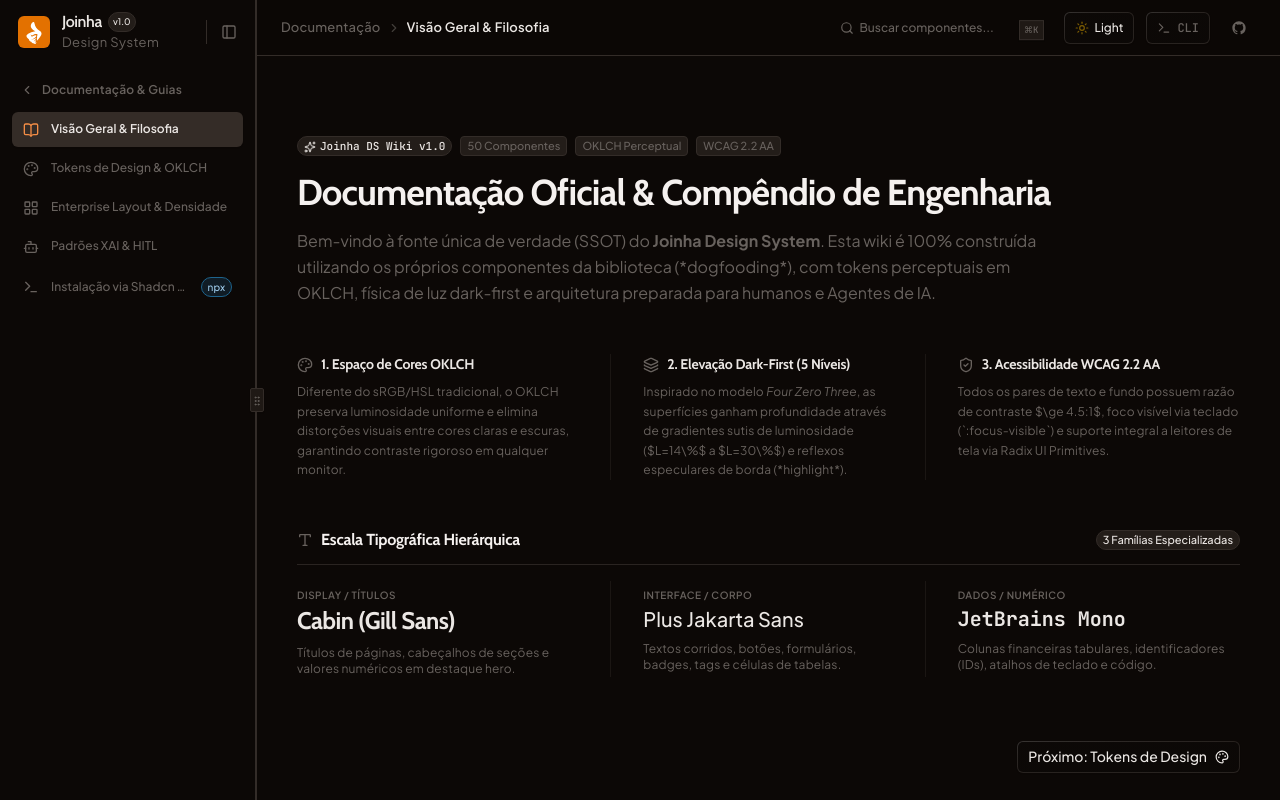
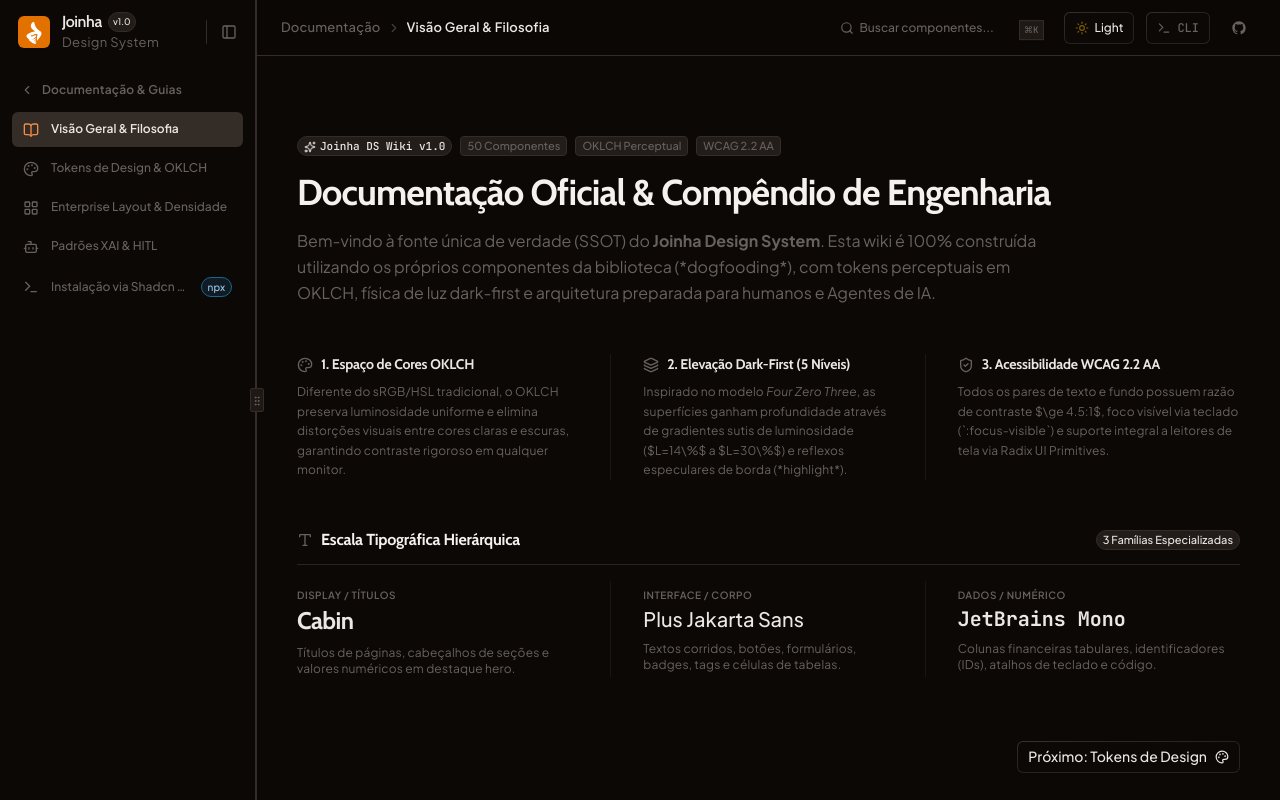
Before and after one commit to jeffdomingos/Joinha_DS, a React (Vite) app: page / in a window 1280 px wide. Built offline with nearby package versions, Linux system fonts and the light colour scheme.

Commit message:
docs: remove Gill Sans references, keep only Cabin (internal reference, avoid mentioning it publicly)

```diff
--- a/src/pages/docs-wiki-view.tsx
+++ b/src/pages/docs-wiki-view.tsx
@@ -133,7 +133,7 @@
             <div className="grid grid-cols-1 md:grid-cols-3 gap-6 md:gap-x-0 md:divide-x md:divide-border/40">
               <div className="space-y-2 md:pr-8">
                 <span className="text-[10px] font-sans uppercase text-muted-foreground font-semibold tracking-wider">Display / Títulos</span>
-                <p className="text-2xl font-bold font-display text-foreground tracking-tight">Cabin (Gill Sans)</p>
+                <p className="text-2xl font-bold font-display text-foreground tracking-tight">Cabin</p>
                 <p className="text-xs text-muted-foreground">Títulos de páginas, cabeçalhos de seções e valores numéricos em destaque hero.</p>
               </div>
 
```
Also changed, not shown: 3 other files (tests, documents, lock files or other folders).
